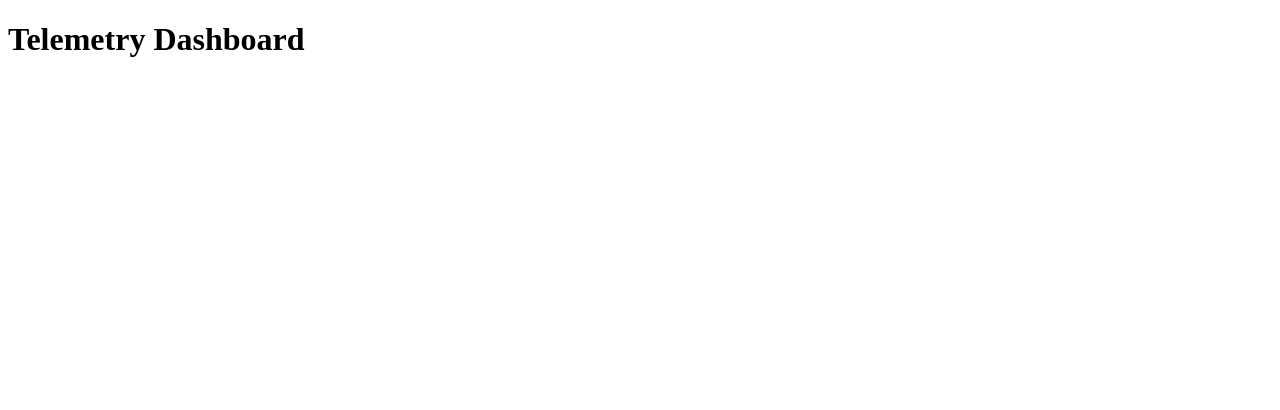
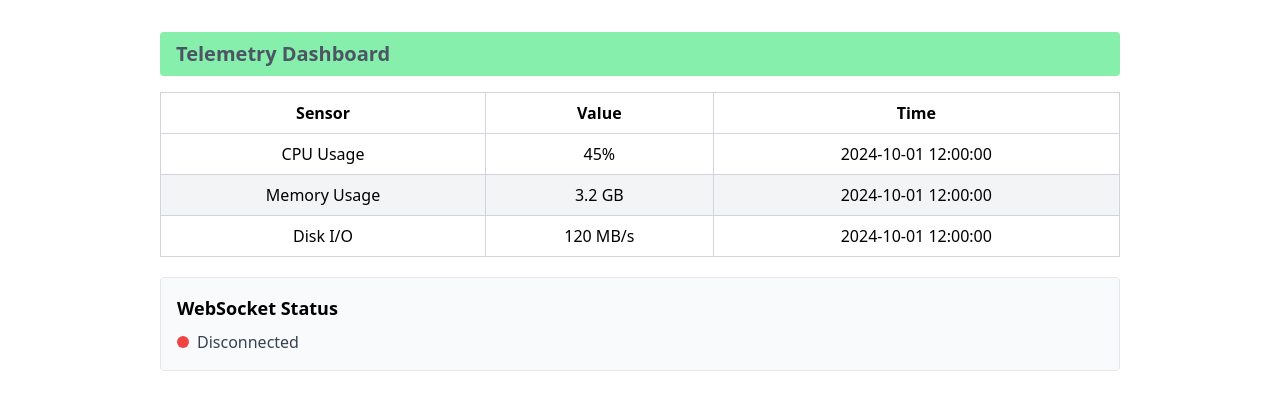
Before and after one commit to sinakhezrian/telemetry-dashboard, a Flask app: page / in a window 1280 px wide. Shown: the top 410 px of the page. Run offline with Flask 3, Linux system fonts and the light colour scheme; some libraries are stand-ins or nearby versions.

Commit message:
feat: update dashboard UI

```diff
--- /dev/null
+++ b/static/dashboard.js
@@ -0,0 +1,18 @@
+function change_status(status) {
+  const statusIndicator = document.getElementById("status-indicator");
+  const statusText = document.getElementById("status-text");
+
+  if (status) {
+    statusIndicator.classList.remove("bg-red-500");
+    statusIndicator.classList.add("bg-green-500");
+    statusText.textContent = "Connected";
+  } else {
+    statusIndicator.classList.remove("bg-green-500");
+    statusIndicator.classList.add("bg-red-500");
+    statusText.textContent = "Disconnected";
+  }
+}
+
+() => {
+  change_status(true);
+};
--- a/templates/dashboard.html
+++ b/templates/dashboard.html
@@ -1,11 +1,55 @@
 <!DOCTYPE html>
 <html lang="en">
+
 <head>
     <meta charset="UTF-8">
     <meta name="viewport" content="width=device-width, initial-scale=1.0">
     <title>Telemetry Dashboard</title>
+    <script src="https://cdn.tailwindcss.com"></script>
 </head>
+
 <body>
-    <h1>Telemetry Dashboard</h1>
+    <div class="px-[12.5%] py-8">
+        <h1 class="text-xl text-gray-600 font-bold px-4 py-2 bg-green-300 rounded">
+            Telemetry Dashboard
+        </h1>
+        <table class="min-w-full border-collapse border border-gray-200 mt-4">
+            <thead>
+                <tr>
+                    <th class="border border-gray-300 px-4 py-2">Sensor</th>
+                    <th class="border border-gray-300 px-4 py-2">Value</th>
+                    <th class="border border-gray-300 px-4 py-2">Time</th>
+                </tr>
+            </thead>
+            <tbody>
+                <tr>
+                    <td class="border border-gray-300 px-4 py-2 text-center">CPU Usage</td>
+                    <td class="border border-gray-300 px-4 py-2 text-center">45%</td>
+                    <td class="border border-gray-300 px-4 py-2 text-center">2024-10-01 12:00:00</td>
+                </tr>
+                <tr class="bg-gray-100">
+                    <td class="border border-gray-300 px-4 py-2 text-center">Memory Usage</td>
+                    <td class="border border-gray-300 px-4 py-2 text-center">3.2 GB</td>
+                    <td class="border border-gray-300 px-4 py-2 text-center">2024-10-01 12:00:00</td>
+                </tr>
+                <tr>
+                    <td class="border border-gray-300 px-4 py-2 text-center">Disk I/O</td>
+                    <td class="border border-gray-300 px-4 py-2 text-center">120 MB/s</td>
+                    <td class="border border-gray-300 px-4 py-2 text-center">2024-10-01 12:00:00</td>
+                </tr>
+            </tbody>
+        </table>
+
+        <div class="mt-5 p-4 bg-gray-50 rounded border border-gray-200">
+            <h2 class="text-lg font-semibold mb-2">WebSocket Status</h2>
+            <div class="flex items-center gap-2">
+                <div id="status-indicator" class="w-3 h-3 rounded-full bg-red-500"></div>
+                <span id="status-text" class="text-gray-700">Disconnected</span>
+            </div>
+        </div>
+    </div>
 </body>
+
+<script src="../static/dashboard.js"></script>
+
 </html>
```
Also changed, not shown: templates/dashboard.js (deleted).
